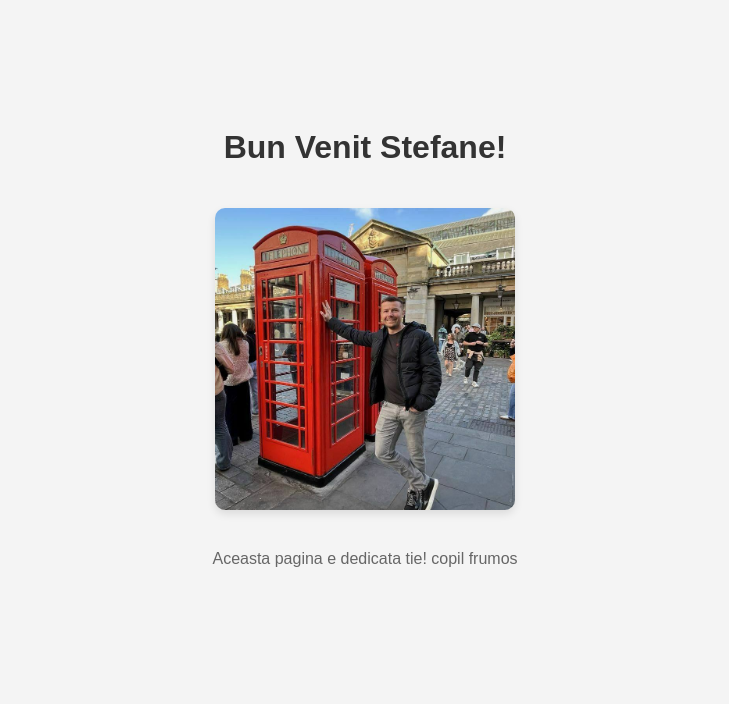
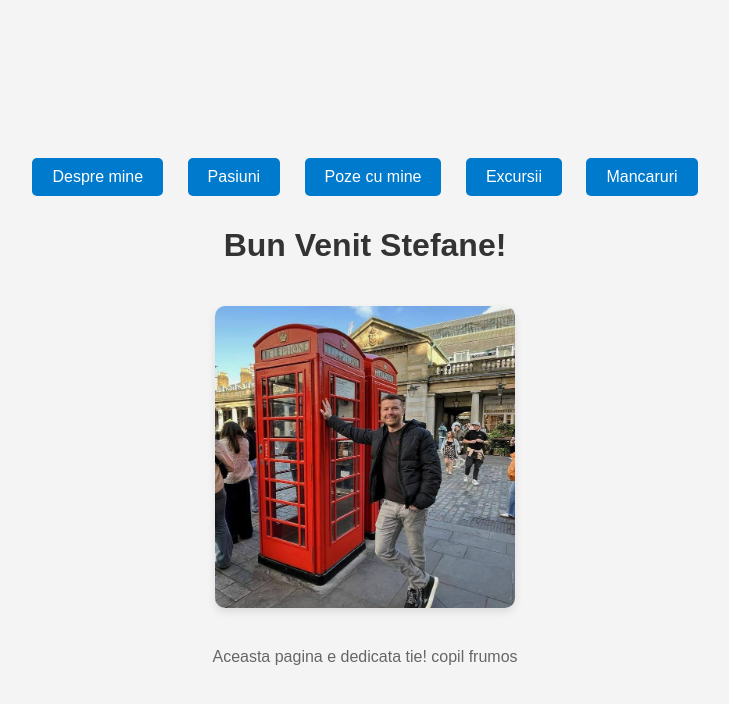
Before and after one commit to constantindiaconu/stean_gordon, a plain HTML site: page index.html in a window 1280 px wide. Shown: the whole page, without its empty margins (275-1004 px from the left). Drawn offline with Linux system fonts and the light colour scheme.

Commit message:
Update index.html

```diff
--- a/index.html
+++ b/index.html
@@ -29,6 +29,26 @@
     a:hover {
       background: #005fa3;
     }
+
+    .nav-buttons {
+  margin-top: 40px;
+}
+
+.nav-buttons a {
+  display: inline-block;
+  margin: 10px;
+  padding: 10px 20px;
+  background: #007acc;
+  color: white;
+  text-decoration: none;
+  border-radius: 5px;
+  transition: background 0.3s;
+}
+
+.nav-buttons a:hover {
+  background: #005fa3;
+}
+
     img {
       margin: 20px 0; /* space above and below the image */
       max-width: 300px; /* limit image width */
@@ -39,8 +59,15 @@
   </style>
 </head>
 <body>
+  <div class="nav-buttons">
+  <a href="despre.html">Despre mine</a>
+  <a href="pasiuni.html">Pasiuni</a>
+  <a href="poze.html">Poze cu mine</a>
+  <a href="excursii.html">Excursii</a>
+  <a href="mancaruri.html">Mancaruri</a>
+</div>
+
   <h1>Bun Venit Stefane!</h1>
-
   <!-- Image inserted here -->
   <img src="stefan.jpg" alt="Cute Rabbit" />
 
```
